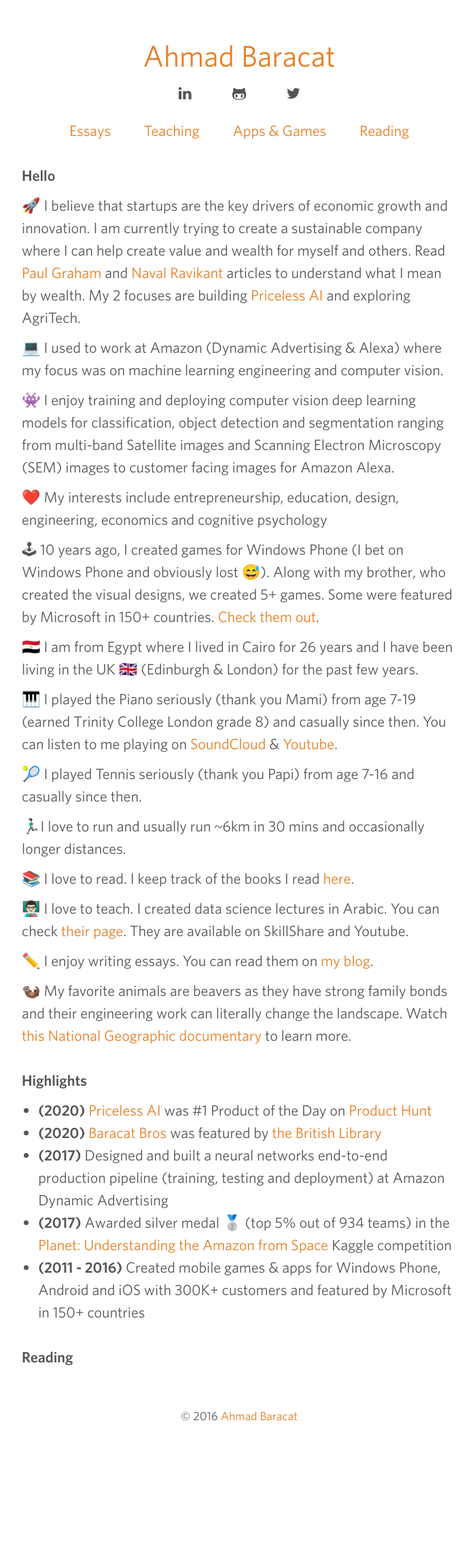
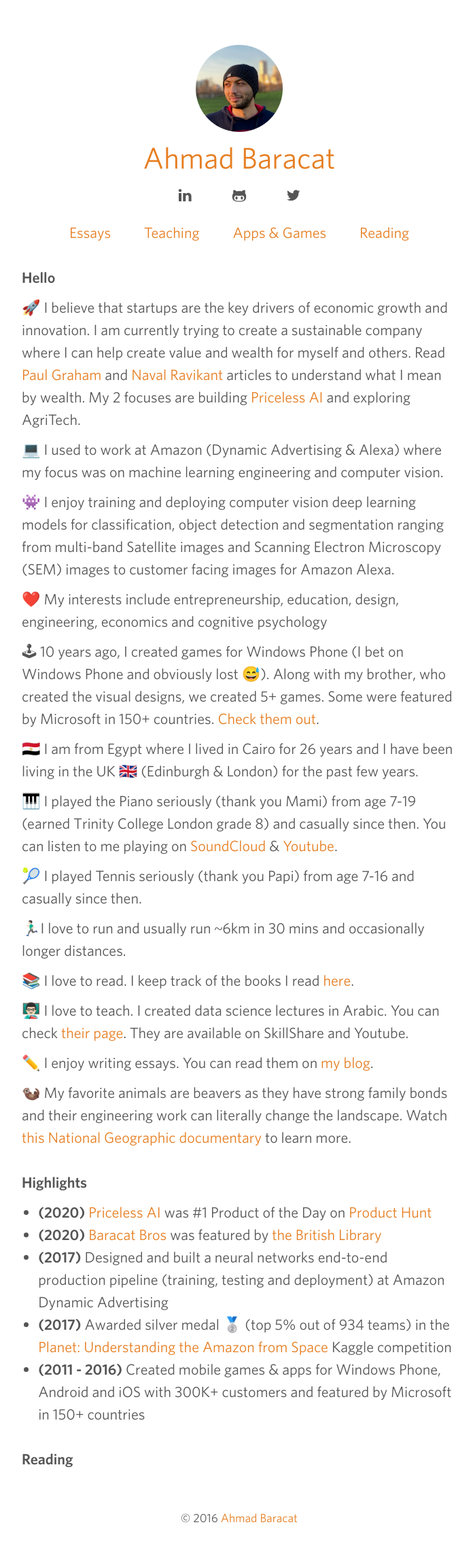
Before and after one commit to ahmedbaracat/ahmedbaracat.github.io, a Jekyll site: the page built from index.html, in a window 1280 px wide. Shown: the whole page at 68% size, without its empty margins (288-984 px from the left). Built offline with Jekyll 4.4.1, drawn with Linux system fonts in a browser that asks for light colours; comment, search, counter and statistics services are not loaded; before the commit the page ends 2152 px from its top, so only the background shows below that.

Commit message:
Add profile image to header

```diff
--- a/_includes/header.html
+++ b/_includes/header.html
@@ -1,4 +1,5 @@
 <header>
+        <img src="assets/london_profile_circular_500.png" class="profile-img">
         <h1>
             <a href="/">
                 Ahmad Baracat
--- a/css/main.scss
+++ b/css/main.scss
@@ -36,6 +36,14 @@ h1 {
   h1 {
     font-size: 1.5em;
   }
+}
+
+.profile-img {
+    display: block;
+    margin-left: auto;
+    margin-right: auto;
+    width: 20%;
+    margin-bottom: 1em;
 }
 
 section, header, footer, nav, article, aside, figure {
```
Also changed, not shown: assets/london_profile_circular_500.png (added).
